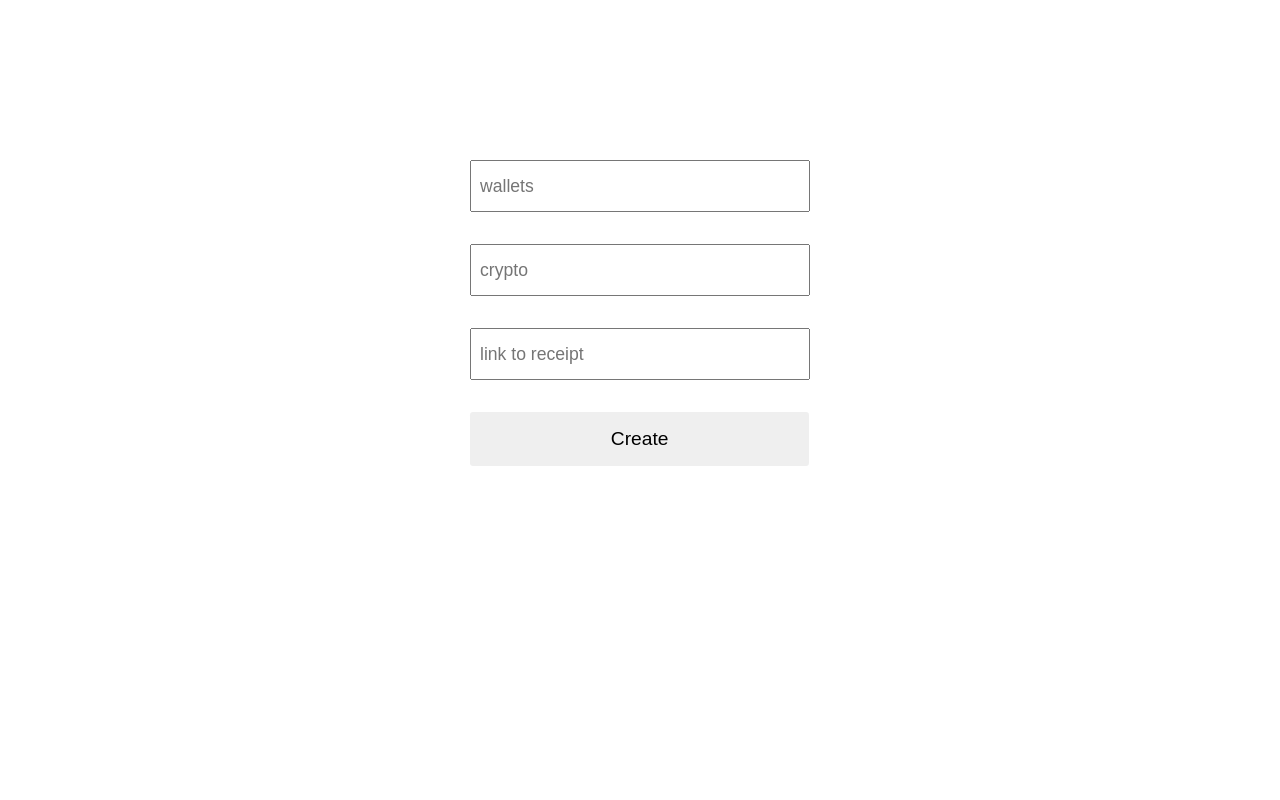
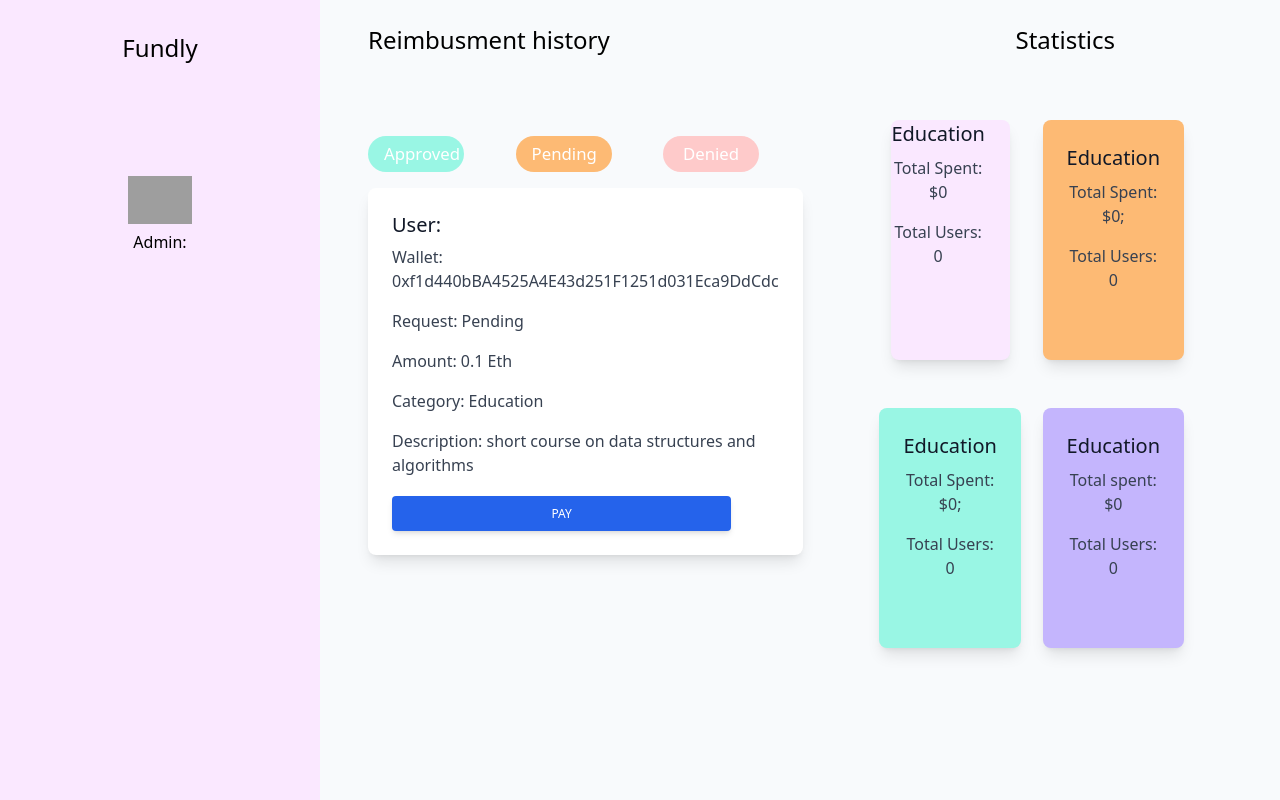
Before and after one commit to BUIDLBESTIES-Builds/Trustless-reimbursement-platform, a React (Create React App) app in the folder front-end/: page / in a window 1280 px wide. Built offline with nearby package versions, Linux system fonts and the light colour scheme; no server answers; grey boxes are pictures that could not be loaded.

Commit message:
admin dashboard

```diff
--- a/front-end/package.json
+++ b/front-end/package.json
@@ -35,5 +35,10 @@
       "last 1 firefox version",
       "last 1 safari version"
     ]
+  },
+  "devDependencies": {
+    "autoprefixer": "^10.4.8",
+    "postcss": "^8.4.16",
+    "tailwindcss": "^3.1.8"
   }
 }
--- /dev/null
+++ b/front-end/postcss.config.js
@@ -0,0 +1,6 @@
+module.exports = {
+  plugins: {
+    tailwindcss: {},
+    autoprefixer: {},
+  },
+}
--- a/front-end/src/App.css
+++ b/front-end/src/App.css
@@ -1,8 +1,13 @@
+/* .grid{
+  margin:0;
+  padding:0;
+}
+
 .App {
   display: flex;
   justify-content: center;
   margin-top: 5rem;
-}
+} */
 input {
   display: block;
   width: 20rem;
@@ -28,3 +33,46 @@ button:hover {
   text-align: center;
   color: #36a936;
 }
+
+
+.carousel-open:checked + .carousel-item {
+  position: static;
+  opacity: 100;
+}
+.carousel-item {
+  -webkit-transition: opacity 0.6s ease-out;
+  transition: opacity 0.6s ease-out;
+}
+#carousel-1:checked ~ .control-1,
+#carousel-2:checked ~ .control-2,
+#carousel-3:checked ~ .control-3 {
+  display: block;
+}
+.carousel-indicators {
+  list-style: none;
+  margin: 0;
+  padding: 0;
+  position: absolute;
+  bottom: 2%;
+  left: 0;
+  right: 0;
+  text-align: center;
+  z-index: 10;
+}
+#carousel-1:checked
+  ~ .control-1
+  ~ .carousel-indicators
+  li:nth-child(1)
+  .carousel-bullet,
+#carousel-2:checked
+  ~ .control-2
+  ~ .carousel-indicators
+  li:nth-child(2)
+  .carousel-bullet,
+#carousel-3:checked
+  ~ .control-3
+  ~ .carousel-indicators
+  li:nth-child(3)
+  .carousel-bullet {
+  color: #ffb317; /*Set to match the Tailwind colour you want the active one to be */
+}
--- a/front-end/src/App.js
+++ b/front-end/src/App.js
@@ -6,8 +6,8 @@ import Reimbursement from './components/reimbursement';
 function App() {
   return (
     <div className="App">
-      {/* <Admin/> */}
-      <Reimbursement/>
+      <Admin/>
+      {/* <Reimbursement/> */}
     </div>
   );
 }
--- a/front-end/src/components/admin.js
+++ b/front-end/src/components/admin.js
@@ -1,5 +1,6 @@
-import { useState } from "react";
+import React, { useState, useEffect } from 'react'
 import { ethers } from "ethers";
+
 
 
 const makeRefund = async ({ setError, setTxs, ether, addr}) => {
@@ -14,8 +15,7 @@ const makeRefund = async ({ setError, setTxs, ether, addr}) => {
         to: addr,
         value: ethers.utils.parseEther(ether)
       });
-      console.log({ ether, addr});
-      console.log("tx", tx);
+
       setTxs([tx])
     } catch (err) {
       setError(err.message);
@@ -24,57 +24,158 @@ const makeRefund = async ({ setError, setTxs, ether, addr}) => {
 
 
 export default function Admin() {
+    const [Users, fetchUsers] = useState([])
     const [error, setError] = useState();
     const [txs, setTxs] = useState([]);
+    const addr = "0xf1d440bBA4525A4E43d251F1251d031Eca9DdCdc";
+    const ether = "0.1"
+
+    const getData = () => {
+      fetch('https://trpapi.herokuapp.com/api/user/')
+        .then((res) => res.json())
+        .then((res) => {
+          fetchUsers(res)
+        })
+    }
+    useEffect(() => {
+      getData()
+    }, [])
 
     const handleSubmit = async (e) => {
+
         e.preventDefault();
-    const data = new FormData(e.target);
         setError();
         await makeRefund({
           setError,
           setTxs,
-      ether: data.get("ether"),
-      addr: data.get("addr")
+          ether: ether,
+          addr: addr
         });
         };
+    const users = Users.filter(user => {
+          return user.is_admin === true;
+        });
+  return (
+    <div className="flex items-stretch bg-grey-lighter min-h-screen">
 
-    return (
-      <form className="m-4" onSubmit={handleSubmit}>
-        <div className="credit-card w-full lg:w-1/2 sm:w-auto shadow-lg mx-auto rounded-xl bg-white">
-          <main className="mt-4 p-4">
-            <h1 className="text-xl font-semibold text-gray-700 text-center">
-              Send ETH payment
-            </h1>
-            <div className="">
-              <div className="my-3">
-                <input
-                  type="text"
-                  name="addr"
-                  className="input input-bordered block w-full focus:ring focus:outline-none"
-                  placeholder="Recipient Address"
-                />
+      <div className="flex-1 text-grey-darker text-center bg-fuchsia-100 flex-none w-80">
+        <h1 className="pt-8 font-sans text-2xl">Fundly</h1>
+        <div className="profile mx-auto rounded-full w-16 pt-28">
+                <img src="https://www.disneyplusinformer.com/wp-content/uploads/2021/09/The-Simpsons-Profile-Icons-8.png" alt="profile" />
+                <h2 className="pt-1.5 font-sans text-base">Admin: {users[0]?.fullname}</h2>
             </div>
-              <div className="my-3">
-                <input
-                  name="ether"
-                  type="text"
-                  className="input input-bordered block w-full focus:ring focus:outline-none"
-                  placeholder="Amount in ETH"
-                />
       </div>
-            </div>=
-          </main>
-          <footer className="p-4">
-            <button
-              type="submit"
-              className="btn btn-primary submit-button focus:ring focus:outline-none w-full"
-            >
-              Pay now
-            </button>
-          </footer>
+      <div className="flex-1 text-grey-darker bg-slate-50">
+        <p className="text-2xl px-12 pt-6">
+          Reimbusment history
+          <div class="grid grid-cols-3 gap-2 text-sm pt-20">
+            <button class="bg-teal-200 hover:bg-blue-700 text-white  py-2 px-4 rounded-full w-24">Approved</button>
+            <button class="bg-orange-300 hover:bg-blue-700 text-white  py-2 px-4 rounded-full w-24">Pending</button>
+            <button class="bg-red-200 hover:bg-blue-700 text-white  py-2 px-4 rounded-full w-24">Denied</button>
+
           </div>
-      </form>
+          <div class="flex justify-center pt-4">
+            <div class="block p-6 rounded-lg shadow-lg bg-white max-w-md">
+              <h5 class="text-gray-900 text-xl leading-tight font-medium mb-2">User:  </h5>
+              <p class="text-gray-700 text-base mb-4">
+              Wallet: 0xf1d440bBA4525A4E43d251F1251d031Eca9DdCdc
+              </p>
+              <p class="text-gray-700 text-base mb-4">
+              Request: Pending
+              </p>
+              <p className="text-gray-700 text-base mb-4">Amount: 0.1 Eth</p>
+              <p className="text-gray-700 text-base mb-4">Category: Education</p>
+              <p className="text-gray-700 text-base mb-4">Description: short course on data structures and algorithms</p>
+              <button type="button" onClick={handleSubmit} className=" inline-block px-6 py-2.5 bg-blue-600 text-white font-medium text-xs leading-tight uppercase rounded shadow-md hover:bg-blue-700 hover:shadow-lg focus:bg-blue-700 focus:shadow-lg focus:outline-none focus:ring-0 active:bg-blue-800 active:shadow-lg transition duration-150 ease-in-out">Pay</button>
+
+            </div>
+          </div>
+        </p>
+        </div>
+      <div className="flex-1 text-grey-darker text-center bg-slate-50">
+      <h2 className="text-2xl px-12 pt-6">Statistics</h2>
+      <div class="grid grid-cols-3 gap-4 pt-16 pl-10">
+        <div class="">
+          <div class="flex justify-center">
+            <div class="rounded-lg shadow-lg bg-fuchsia-100 max-w-sm w-80 h-60 ">
+              <a href="#!" data-mdb-ripple="true" data-mdb-ripple-color="light">
+
+              </a>
+              <div class="pr-6">
+                <h5 class="text-gray-900 text-xl font-medium mb-2">Education</h5>
+                <p class="text-gray-700 text-base mb-4">
+                  Total Spent: $0
+                </p>
+                <p class="text-gray-700 text-base mb-4">
+                  Total Users: 0
+                </p>
+              </div>
+            </div>
+            </div>
+          </div>
+          <div class="pl-14">
+        <div class="flex justify-center">
+            <div class="rounded-lg shadow-lg bg-orange-300 max-w-sm w-80 h-60">
+              <a href="#!" data-mdb-ripple="true" data-mdb-ripple-color="light">
+              </a>
+              <div class="p-6">
+                <h5 class="text-gray-900 text-xl font-medium mb-2">Education</h5>
+                <p class="text-gray-700 text-base mb-4">
+                  Total Spent: $0;
+                </p>
+                <p class="text-gray-700 text-base mb-4">
+                  Total Users: 0
+                </p>
+
+              </div>
+            </div>
+            </div>
+        </div>
+        </div>
+
+
+      <div class="grid grid-cols-3 gap-4 pt-12 pl-10">
+        <div class="...">
+        <div class="flex justify-center">
+            <div class="rounded-lg shadow-lg bg-teal-200 max-w-sm w-80 h-60">
+              <a href="#!" data-mdb-ripple="true" data-mdb-ripple-color="light">
+              </a>
+              <div class="p-6">
+                <h5 class="text-gray-900 text-xl font-medium mb-2">Education</h5>
+                <p class="text-gray-700 text-base mb-4">
+                  Total Spent: $0;
+                </p>
+                <p class="text-gray-700 text-base mb-4">
+                  Total Users: 0
+                </p>
+
+              </div>
+            </div>
+            </div>
+        </div>
+        <div class="pl-14">
+        <div class="flex justify-center">
+            <div class="rounded-lg shadow-lg bg-violet-300 max-w-sm w-80 h-60">
+              <a href="#!" data-mdb-ripple="true" data-mdb-ripple-color="light">
+              </a>
+              <div class="p-6">
+                <h5 class="text-gray-900 text-xl font-medium mb-2">Education</h5>
+                <p class="text-gray-700 text-base mb-4">
+                  Total spent: $0
+                </p>
+                <p class="text-gray-700 text-base mb-4">
+                  Total Users: 0
+                </p>
+
+              </div>
+            </div>
+            </div>
+        </div>
+      </div>
+      </div>
+
+
+
+    </div>
     );
-
 }
--- /dev/null
+++ b/front-end/src/components/price.js
@@ -0,0 +1,15 @@
+import React, { useEffect, useState } from 'react';
+import { ethers } from "ethers";
+
+function GetPrices() {
+    const [storedPrice, setStoredPrice] = useState('');
+    const provider = new ethers.providers.Web3Provider(window.ethereum)
+    const signer = provider.getSigner()
+    const contractAddress = <REPLACE_WITH_DEPLOYED_CONTRACT_ADDRESS>’';
+    const ABI =
+  '[{"inputs":[],"stateMutability":"nonpayable","type":"constructor"},{"inputs":[],"name":"getLatestPrice","outputs":[{"internalType":"int256","name":"","type":"int256"}],"stateMutability":"view","type":"function"},{"inputs":[],"name":"storeLatestPrice","outputs":[],"stateMutability":"nonpayable","type":"function"},{"inputs":[],"name":"storedPrice","outputs":[{"internalType":"int256","name":"","type":"int256"}],"stateMutability":"view","type":"function"}]'
+    const contract = new ethers.Contract(contractAddress, ABI, signer);
+
+}
+
+export default GetPrices;
--- a/front-end/src/index.css
+++ b/front-end/src/index.css
@@ -1,4 +1,10 @@
-body {
+
+@tailwind base;
+@tailwind components;
+@tailwind utilities;
+
+
+/* body {
   margin: 0;
   font-family: -apple-system, BlinkMacSystemFont, 'Segoe UI', 'Roboto', 'Oxygen',
     'Ubuntu', 'Cantarell', 'Fira Sans', 'Droid Sans', 'Helvetica Neue',
@@ -10,4 +16,4 @@ body {
 code {
   font-family: source-code-pro, Menlo, Monaco, Consolas, 'Courier New',
     monospace;
-}
+} */
--- /dev/null
+++ b/front-end/tailwind.config.js
@@ -0,0 +1,11 @@
+/** @type {import('tailwindcss').Config} */
+module.exports = {
+  content: [
+    "./src/**/*.{js,jsx,ts,tsx}",
+    "./src/components/**/*.{js,jsx,ts,tsx}"
+  ],
+  theme: {
+    extend: {},
+  },
+  plugins: [],
+}
```
Also changed, not shown: 1 other file (tests, documents, lock files or other folders). Lines whose indentation alone changed are shown as unchanged.
